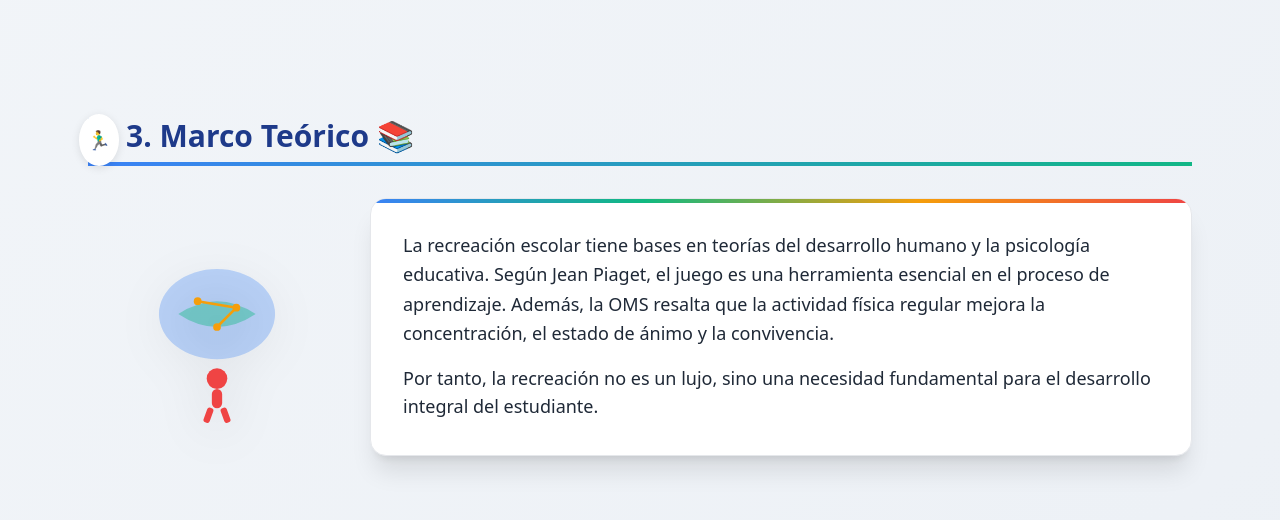
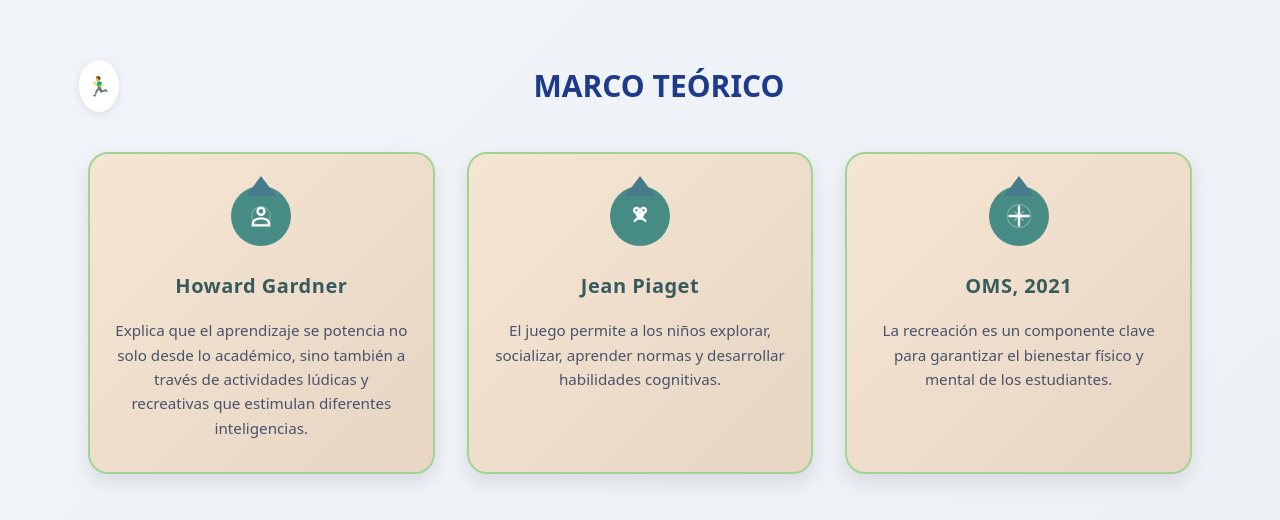
Before and after one commit to teka369/proyecto_investigacion, a plain HTML site: page index.html in a window 1280 px wide. Shown: the part 2834-3354 px from the top of the page. Drawn offline with nearby package versions, Linux system fonts and the light colour scheme.

Commit message:
investigacion1

```diff
--- a/index.html
+++ b/index.html
@@ -145,6 +145,62 @@
       svg.sport-visual.sport-visual--small {
         width: clamp(120px, 50vw, 260px);
       }
+    }
+
+    /* Estilos para las tarjetas del marco teórico */
+    .theory-card {
+      background: linear-gradient(135deg, #F5E6D3 0%, #E8D5C4 100%);
+      border: 2px solid #a0d496;
+      border-radius: 20px;
+      padding: 2rem 1.5rem;
+      text-align: center;
+      position: relative;
+      box-shadow: 0 8px 20px rgba(0, 0, 0, 0.1);
+      transition: transform 0.3s ease, box-shadow 0.3s ease;
+    }
+    .theory-card:hover {
+      transform: translateY(-5px);
+      box-shadow: 0 12px 30px rgba(0, 0, 0, 0.15);
+    }
+    .theory-icon {
+      width: 60px;
+      height: 60px;
+      background: #478b85;
+      border-radius: 50%;
+      margin: 0 auto 1.5rem;
+      display: flex;
+      align-items: center;
+      justify-content: center;
+      color: white;
+      position: relative;
+    }
+    .theory-icon::before {
+      content: '';
+      position: absolute;
+      top: -10px;
+      left: 50%;
+      transform: translateX(-50%);
+      width: 0;
+      height: 0;
+      border-left: 15px solid transparent;
+      border-right: 15px solid transparent;
+      border-bottom: 20px solid #477b8b;
+    }
+    .theory-icon svg {
+      width: 28px;
+      height: 28px;
+    }
+    .theory-title {
+      font-size: 1.25rem;
+      font-weight: bold;
+      color: #375b5d;
+      margin-bottom: 1rem;
+      letter-spacing: 0.5px;
+    }
+    .theory-content {
+      color: #47536b;
+      line-height: 1.6;
+      font-size: 0.95rem;
     }
   </style>
 </head>
@@ -338,34 +394,54 @@
     <!-- MARCO TEÓRICO -->
     <section id="marco">
       <div class="container mx-auto px-6 max-w-6xl animate-content">
-        <h2 class="text-3xl font-extrabold text-primario mb-8 border-b-4 border-secundario pb-2 sport-margin">3. Marco Teórico 📚</h2>
-        <div class="grid grid-cols-1 lg:grid-cols-4 gap-6">
-          <div class="lg:col-span-1 flex items-center justify-center">
-            <svg class="sport-visual" viewBox="0 0 200 200" fill="none" xmlns="http://www.w3.org/2000/svg">
-              <!-- Cerebro con actividad -->
-              <ellipse cx="100" cy="90" rx="45" ry="35" fill="#3B82F6" opacity="0.3"/>
-              <path d="M70 90 Q100 70 130 90 Q100 110 70 90" fill="#10B981" opacity="0.4"/>
-              <!-- Conexiones neuronales -->
-              <circle cx="85" cy="80" r="3" fill="#F59E0B"/>
-              <circle cx="115" cy="85" r="3" fill="#F59E0B"/>
-              <circle cx="100" cy="100" r="3" fill="#F59E0B"/>
-              <line x1="85" y1="80" x2="115" y2="85" stroke="#F59E0B" stroke-width="2"/>
-              <line x1="115" y1="85" x2="100" y2="100" stroke="#F59E0B" stroke-width="2"/>
-              <!-- Actividad física -->
-              <g transform="translate(100,140)">
-                <circle cx="0" cy="0" r="8" fill="#EF4444"/>
-                <rect x="-4" y="8" width="8" height="15" rx="4" fill="#EF4444"/>
-                <rect x="-6" y="23" width="5" height="12" rx="2" fill="#EF4444" transform="rotate(-20)"/>
-                <rect x="1" y="23" width="5" height="12" rx="2" fill="#EF4444" transform="rotate(20)"/>
-              </g>
-            </svg>
+        <h2 class="text-3xl font-extrabold text-primario mb-12 text-center sport-margin">MARCO TEÓRICO</h2>
+
+        <!-- Tarjetas de teorías -->
+        <div class="grid grid-cols-1 md:grid-cols-3 gap-8 mb-8">
+          <!-- Howard Gardner -->
+          <div class="theory-card">
+            <div class="theory-icon">
+              <svg viewBox="0 0 24 24" fill="none" xmlns="http://www.w3.org/2000/svg">
+                <circle cx="12" cy="8" r="3" stroke="currentColor" stroke-width="2"/>
+                <path d="M12 14c-4 0-7 2-7 4v2h14v-2c0-2-3-4-7-4z" stroke="currentColor" stroke-width="2"/>
+                <circle cx="12" cy="12" r="8" stroke="currentColor" stroke-width="1" opacity="0.3"/>
+              </svg>
+            </div>
+            <h3 class="theory-title">Howard Gardner</h3>
+            <p class="theory-content">
+              Explica que el aprendizaje se potencia no solo desde lo académico, sino también a través de actividades lúdicas y recreativas que estimulan diferentes inteligencias.
+            </p>
           </div>
-          <div class="lg:col-span-3 bg-white p-8 rounded-2xl shadow-xl section-box">
-            <p class="text-lg leading-relaxed mb-4">
-              La recreación escolar tiene bases en teorías del desarrollo humano y la psicología educativa. Según Jean Piaget, el juego es una herramienta esencial en el proceso de aprendizaje. Además, la OMS resalta que la actividad física regular mejora la concentración, el estado de ánimo y la convivencia.
+
+          <!-- Jean Piaget -->
+          <div class="theory-card">
+            <div class="theory-icon">
+              <svg viewBox="0 0 24 24" fill="none" xmlns="http://www.w3.org/2000/svg">
+                <circle cx="9" cy="7" r="2" stroke="currentColor" stroke-width="2"/>
+                <circle cx="15" cy="7" r="2" stroke="currentColor" stroke-width="2"/>
+                <circle cx="12" cy="12" r="2" stroke="currentColor" stroke-width="2"/>
+                <path d="M9 9c0 2 1.5 3 3 3s3-1 3-3" stroke="currentColor" stroke-width="2" fill="none"/>
+                <path d="M7 17c1-2 2-3 5-3s4 1 5 3" stroke="currentColor" stroke-width="2" fill="none"/>
+              </svg>
+            </div>
+            <h3 class="theory-title">Jean Piaget</h3>
+            <p class="theory-content">
+              El juego permite a los niños explorar, socializar, aprender normas y desarrollar habilidades cognitivas.
             </p>
-            <p class="text-lg">
-              Por tanto, la recreación no es un lujo, sino una necesidad fundamental para el desarrollo integral del estudiante.
+          </div>
+
+          <!-- OMS 2021 -->
+          <div class="theory-card">
+            <div class="theory-icon">
+              <svg viewBox="0 0 24 24" fill="none" xmlns="http://www.w3.org/2000/svg">
+                <path d="M3 12h18m-9-9v18" stroke="currentColor" stroke-width="2"/>
+                <path d="M8 8l8 8m0-8l-8 8" stroke="currentColor" stroke-width="1" opacity="0.5"/>
+                <circle cx="12" cy="12" r="10" stroke="currentColor" stroke-width="1" opacity="0.3"/>
+              </svg>
+            </div>
+            <h3 class="theory-title">OMS, 2021</h3>
+            <p class="theory-content">
+              La recreación es un componente clave para garantizar el bienestar físico y mental de los estudiantes.
             </p>
           </div>
         </div>
```
